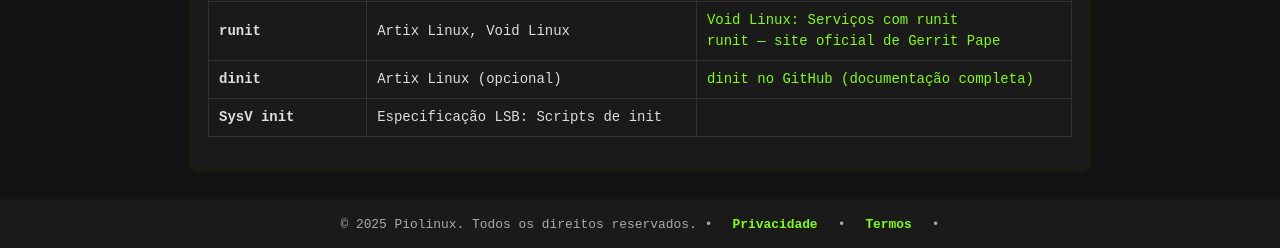
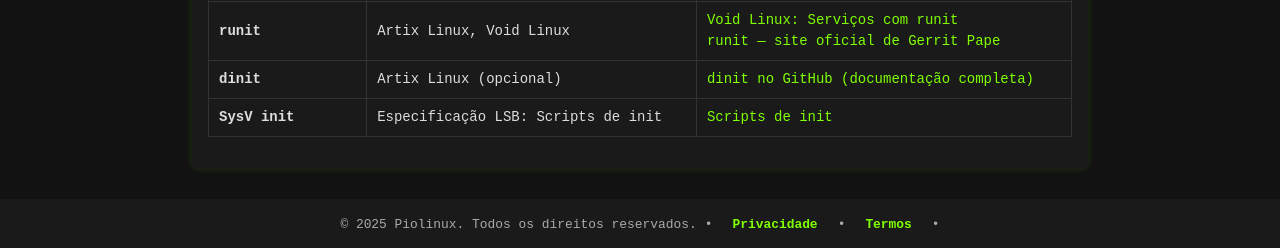
Before and after one commit to Piolinux/piolinux-site, a Jekyll site: the page built from _pages/_comandos/sistemas-de-inicializacao.md, in a window 1280 px wide. Shown: the part 758-1006 px from the top of the page. Built offline with Jekyll 4.4.1, drawn with Linux system fonts in a browser that asks for light colours.

Commit message:
Update sistemas-de-inicializacao.md

```diff
--- a/_pages/_comandos/sistemas-de-inicializacao.md
+++ b/_pages/_comandos/sistemas-de-inicializacao.md
@@ -100,7 +100,7 @@ function filtrarLinhas(termo) {
     <tr>
       <td><strong>SysV init</strong></td>
       <td>Especificação LSB: Scripts de init</td>
-      <td><a href="https://refspecs.linuxbase.org/LSB_5.0.0/LSB-Core-generic/LSB-Core-generic/iniscrptact.html" target="_blank" rel="noopener"></a></td>
+      <td><a href="https://refspecs.linuxbase.org/LSB_5.0.0/LSB-Core-generic/LSB-Core-generic/iniscrptact.html" target="_blank" rel="noopener">Scripts de init</a></td>
     </tr>
   </tbody>
 </table>
```
